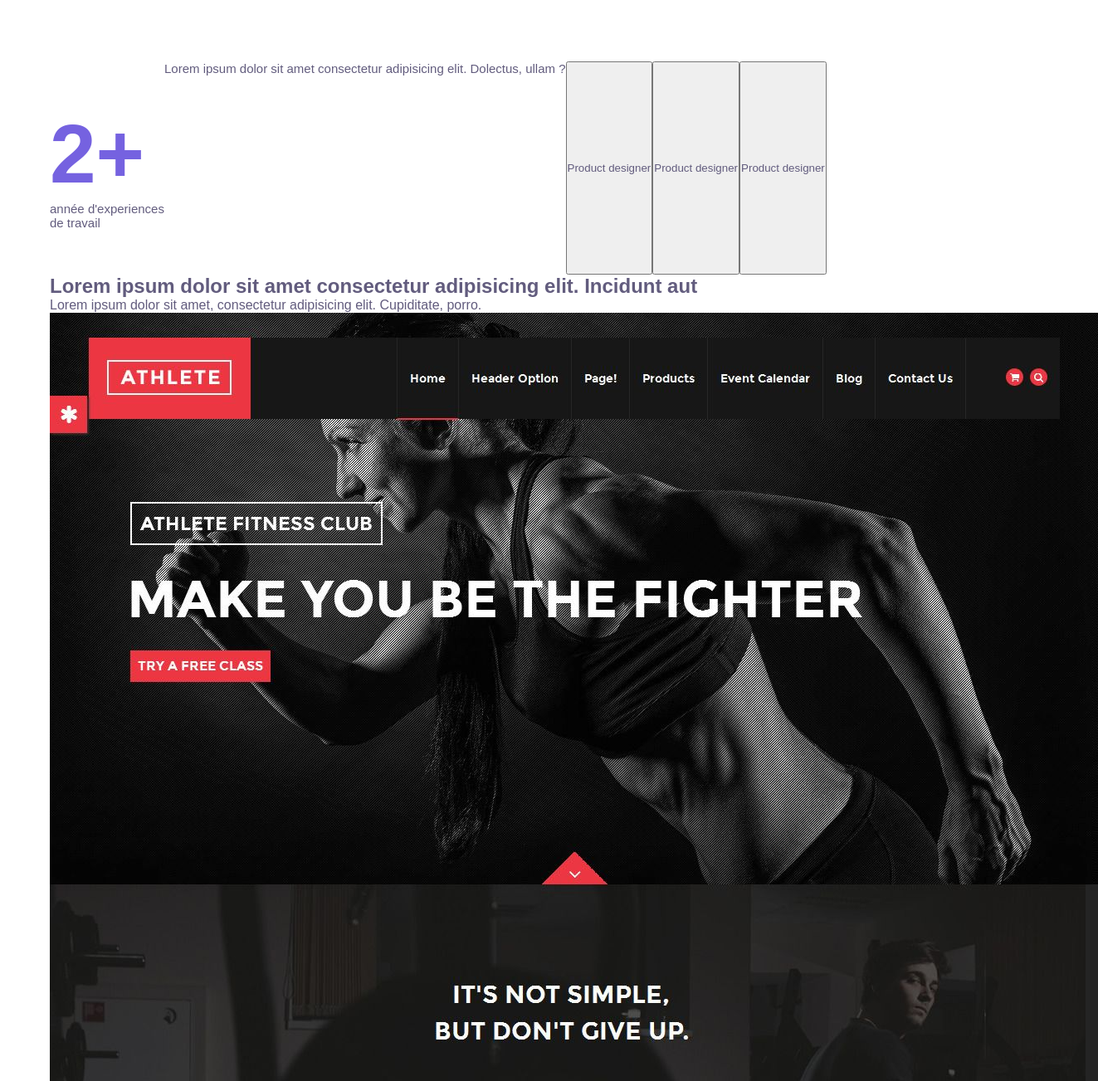
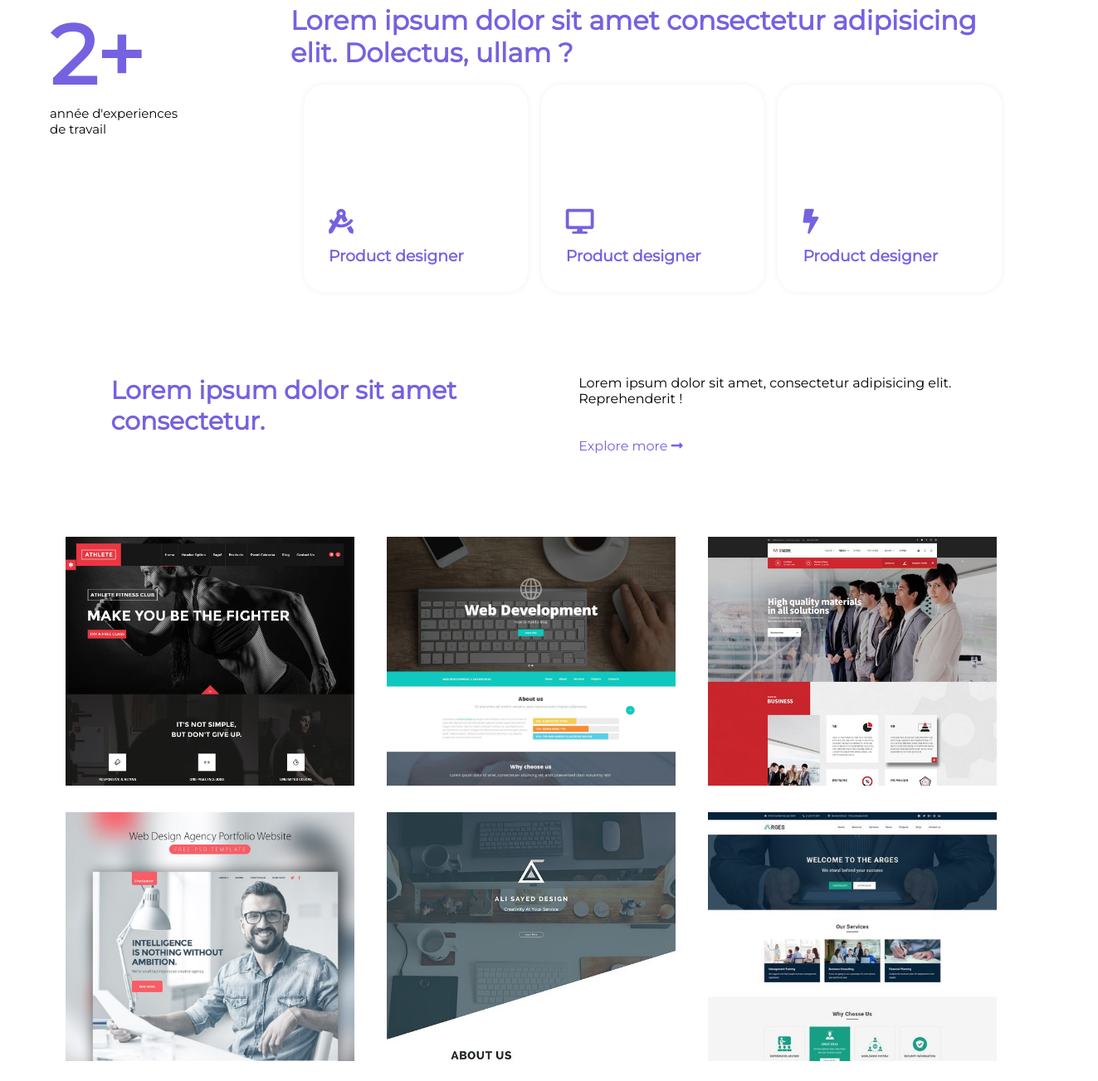
Before and after one commit to Azizriahd/gomycode-checkpoint-css-layout, a plain HTML site: page index.html in a window 1280 px wide. Shown: the part 720-2023 px from the top of the page at 83% size, 1323 px wide, since content can reach past the window. Drawn offline with Linux system fonts and the light colour scheme.

Commit message:
css-layout

```diff
--- a/index.html
+++ b/index.html
@@ -1,12 +1,16 @@
 <!DOCTYPE html>
 <html lang="en">
+
 <head>
     <meta charset="UTF-8">
     <meta http-equiv="X-UA-Compatible" content="IE=edge">
     <meta name="viewport" content="width=device-width, initial-scale=1.0">
     <link rel="stylesheet" href="style1.css">
+    <link rel="stylesheet" href="https://use.fontawesome.com/releases/v5.15.4/css/all.css"
+        integrity="sha384-DyZ88mC6Up2uqS4h/KRgHuoeGwBcD4Ng9SiP4dIRy0EXTlnuz47vAwmeGwVChigm" crossorigin="anonymous">
     <title>Portfolio</title>
 </head>
+
 <body>
     <!-- debut header -->
     <header>
@@ -19,6 +23,7 @@
                 <a href="" class="menu-link">A propos</a>
                 <a href="" class="menu-link">Projets</a>
                 <a href="" class="menu-link">Contact</a>
+                <i class="fas fa-address-card icone"></i>
             </div>
         </nav>
         <!-- fin de la barre de navigation -->
@@ -53,23 +58,102 @@
             <img src="go.gif" class="img.anim" alt="">
             <img src="go.gif" class="img.anim" alt="">
         </div>
-    <br><br><br><br><br><br>
+        <br><br>
         <div class="pi">
-        <div>
-        <br><br><br>
-        <h1>2+</h1>
+            <div class="container-experience">
+                <h1 class="year">2+</h1>
                 <p>année d'experiences <br> de travail</p>
-        <br> <br> <br>
             </div>
 
-       <div class="products"></div>
-        <p>Lorem ipsum dolor sit amet consectetur adipisicing elit. Dolectus, ullam ?</p>
-       <button>Product designer</button>
-       <button>Product designer</button>
-       <button>Product designer</button>
+            <div class="products">
+                <div>
+                    <h1 class="title">Lorem ipsum dolor sit amet consectetur adipisicing elit. Dolectus, ullam ?</h1>
+                    <br>
+                </div>
+
+
+                <div class="pd">
+                    <div class="pd-content">
+                        <div class="divs">
+
+                            <i class="fas fa-drafting-compass "></i>
+                            <h3>Product designer</h3>
+                        </div>
+                    </div>
+                    <div class="pd-content">
+                        <div class="divs">
+
+                        <i class="fas fa-desktop"></i>
+                            <h3>Product designer</h3>
+                        </div>
+
+                    </div>
+                    <div class="pd-content">
+
+                        <div class="divs">
+                            <i class="fas fa-bolt"></i>
+                            <h3>Product designer</h3>
+
+                        </div>
+
+
+                    </div>
+                </div>
+
+            </div>
+
+        </div>
+
+
+        <section class="images">
+            <div class="text">
+             <div>
+
+                <h2>
+                    Lorem ipsum dolor sit amet <br> consectetur.
+                </h2>
              </div>
 
              <div>
+
+                <p>Lorem ipsum dolor sit amet, consectetur adipisicing elit. <br> Reprehenderit !</p><br><br>
+                <a class="explore">
+                    Explore more
+                    <i class="fas fa-long-arrow-alt-right"></i>
+                </a>
+             </div>
+            </div>
+
+
+            </div>
+            <div class="img-container">
+                <div>
+                    <img src="i1.jpeg" alt="">
+                </div>
+                <div>
+                    <img src="i2.webp" alt="">
+                </div>
+                <div>
+                    <img src="I3V.jpg" alt="">
+                </div>
+            </div>
+
+            <div class="img-container">
+                <div>
+                    <img src="i4.jpg" alt="">
+                </div>
+                <div>
+                    <img src="i5.jpeg" alt="">
+                </div>
+                <div>
+                    <img src="i6.jpeg" alt="">
+                </div>
+            </div>
+        </section>
+
+
+
+            <!-- <div>
                 <h2> Lorem ipsum dolor sit amet consectetur adipisicing elit. Incidunt aut </h2>
                 <p>Lorem ipsum dolor sit amet, consectetur adipisicing elit. Cupiditate, porro.</p>
             </div>
@@ -83,7 +167,7 @@
                 <div class="writing">
 
                 </div>
-    </div>
+            </div> -->
     </main>
     <!-- fin du main -->
     <!-- debut du footer -->
@@ -97,4 +181,5 @@
 
 
 </body>
+
 </html>
--- a/style1.css
+++ b/style1.css
@@ -1,11 +1,13 @@
+@import url('https://fonts.googleapis.com/css2?family=Montserrat&display=swap');
+
 *{
     margin: 0px;
     padding: 0px;
-    font-family: Arial, Helvetica, sans-serif;
-    color: #625C7E;;
+    font-family: 'Montserrat', sans-serif;
+
     ;
 }
-a{s
+a{
     text-decoration : none;
 }
 
@@ -21,11 +23,7 @@ nav h2{
   color: #7562E0;
 
 }
-div h1{
 
-    color: black;
-
-}
 
 .menu-link{
     margin: 10px;
@@ -58,39 +56,113 @@ div h1{
     color: black;
     background-color: white;
 }
-.experiences{
-    ;
-}
+
 main{
     margin: 30px;
     padding: 30px;
     justify-content: center;
 }
-main h1{
+.year{
    font-size: 100px;
    color: #7562E0;
    }
-   .pi p{
+
+.pi p{
        font-size: 15px;
    }
-   .pi p{
-    font-size: 15px;
+
+
+.pi{
+
+       display: flex;
+       justify-content: space-around;
+
 }
-   .pi{
-       flex-direction: row;
-       display: flex;
+
+
+.pd{
+    display: flex;
 
 }
 .image{
     width: 100%;
     justify-content: center;
-    flex-direction: row;
+
 }
 .flex{
 display: inline;
 
 }
-.products p{
-    font-size: 1px;
+
+.container-experience{
+
+    width: 25%;
+}
+
+
+.products{
+    width: 75%;
 
 }
+.icone{
+    color: #7562E0;
+    font-size: 25px;
+}
+
+.pd-content{
+    height: 250px;
+    box-shadow: 0px 0px 12px -5px rgb(0 0 0 / 18%);
+    width: 31%;
+
+    margin-left: 1rem;
+    border-radius: 25px;
+    color: #7562E0;
+}
+.divs{
+    margin-top: 150px;
+    margin-left: 30px;
+
+}
+
+.divs i{
+    font-size: 30px;
+    margin-bottom: 15px;
+}
+
+.title{
+    color: #7562E0;
+}
+.img-container{
+    display: flex;
+    justify-content: space-around;
+    margin-top: 2rem;
+    margin-bottom: 2rem;
+
+}
+
+.img-container div{
+    width: 30%;
+    height: 300px;
+    overflow: hidden;
+}
+
+.img-container div img{
+
+    width: 100%;
+    object-fit: cover;
+}
+
+.text{
+    display: flex;
+    justify-content: space-around;
+    margin-top: 100px;
+    margin-bottom: 100px;
+}
+
+.text h2{
+    color: #7562E0;
+    font-size: 30px;
+}
+.explore{
+    color: #7562E0;
+}
```
Also changed, not shown: I3V.jpg (renamed from image6-hover.jpg). Lines whose indentation alone changed are shown as unchanged.
